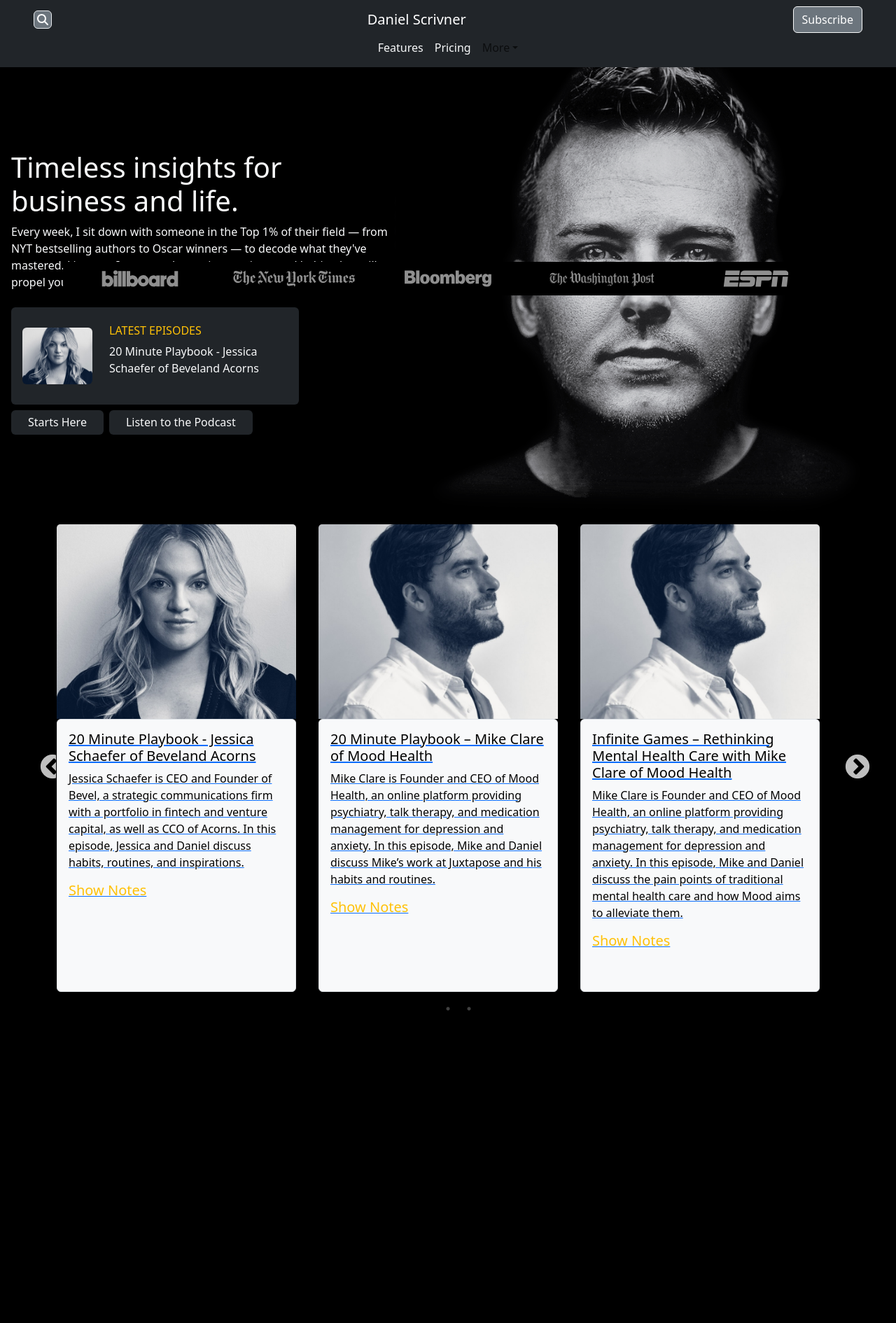
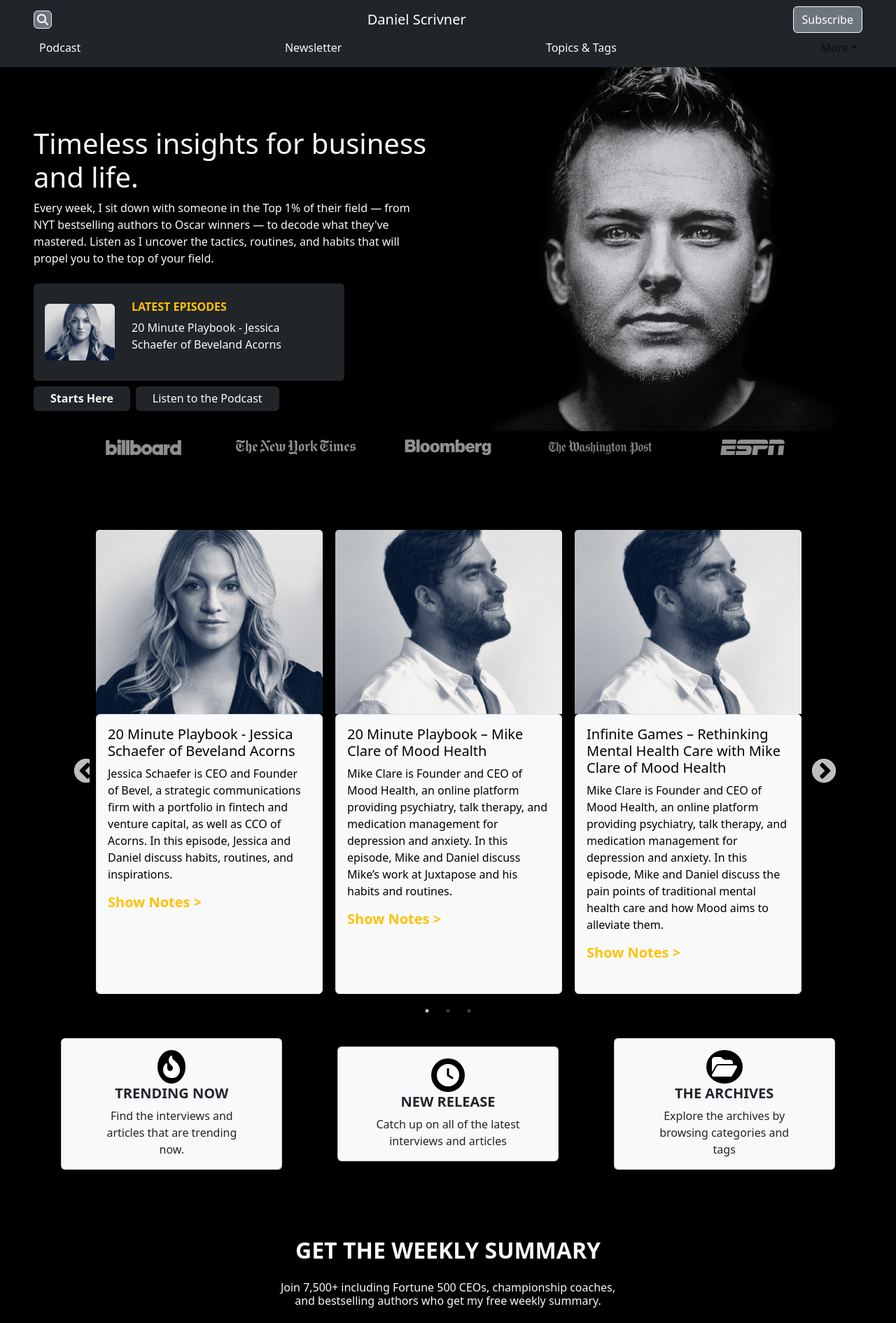
Before and after one commit to vincentalexx/DanielScrivner, a React (Vite) app: page / in a window 1280 px wide. Shown: the top 1890 px of the page at 70% size. Before the commit the page ends 1456 px from the top, so only its background shows below. Built offline with nearby package versions, Linux system fonts and the light colour scheme.

Commit message:
summary & minor styling

```diff
--- a/package.json
+++ b/package.json
@@ -14,6 +14,7 @@
     "@fortawesome/free-solid-svg-icons": "^6.5.1",
     "@fortawesome/react-fontawesome": "^0.2.0",
     "bootstrap": "^5.3.2",
+    "mdbreact": "^5.2.0",
     "react": "^18.2.0",
     "react-bootstrap": "^2.9.1",
     "react-dom": "^18.2.0",
--- a/src/App.jsx
+++ b/src/App.jsx
@@ -9,6 +9,7 @@
 import Navbar from './components/Navbar.jsx'
 import Dashboard from './components/Dashboard.jsx'
 import Slick from './components/Slick.jsx'
+import Summary from './components/Summary.jsx'
 
 function App() {
   const [count, setCount] = useState(0)
@@ -18,6 +19,7 @@
       <Navbar />
       <Dashboard />
       <Slick />
+      <Summary />
     </div>
   )
 }
--- a/src/components/Dashboard.jsx
+++ b/src/components/Dashboard.jsx
@@ -5,35 +5,36 @@
 import theNYtimes from '../assets/theNYtimes.svg'
 import theWTpost from '../assets/theWTpost.svg'
 import espn from '../assets/espn.svg'
+import $ from 'jquery'
 
 const Dashboard = () => {
     return (
-        <div className="text-light d-flex flex-column flex-md-row px-3 justify-content-center align-items-center mt-5" style={{marginTop: "20px", paddingLeft: "10px"}}>
+        <div className="text-light d-flex flex-column flex-lg-row-reverse px-5 justify-content-center align-items-center py-5" style={{marginTop: "20px", paddingLeft: "10px"}}>
+            <div className='100 d-flex justify-content-center col col-5 col-md-6'>
+                <img src={daniel} alt="daniel" className='img-fluid w-100'/>
+            </div>
             <div style={{maxWidth: "650px"}} className='mt-5 d-flex flex-column align-items-center align-items-md-start'>
                 <p className='h1 text-light'>Timeless insights for business and life.</p>
                 <p style={{maxWidth: "540px"}}>Every week, I sit down with someone in the Top 1% of their field — from NYT bestselling authors to Oscar winners — to decode what they've mastered. Listen as I uncover the tactics, routines, and habits that will propel you to the top of your field.</p>
                 <a href="#" className='d-flex gap-3 bg-dark text-decoration-none p-3 align-items-center w-75 rounded my-2'>
                     <img src={jessica} alt="jessica" style={{maxWidth: "100px"}} className='rounded'/>
-                    <div className='bg-dark p-2'>
-                        <p className='bg-dark text-warning font-weight-bold h6'>LATEST EPISODES</p>
-                        <p className='bg-dark text-light'>20 Minute Playbook - Jessica Schaefer of Beveland Acorns</p>
+                    <div className='bg-transparent p-2'>
+                        <p className='bg-transparent text-warning fw-bold h6'>LATEST EPISODES</p>
+                        <p className='bg-transparent text-light'>20 Minute Playbook - Jessica Schaefer of Beveland Acorns</p>
                     </div>
                 </a>
                 <div className='d-flex gap-2 text-decoration-none align-items-center w-75'>
-                    <a href="#" className='bg-dark text-decoration-none py-2 px-4 text-light font-weight-bold h6 rounded'>Starts Here</a>
-                    <a href="#" className='bg-dark text-decoration-none py-2 px-4 text-light font-weight-bold h6 rounded'>Listen to the Podcast</a>
+                    <a href="#" className='bg-dark text-decoration-none py-2 px-4 text-light fw-bold h6 rounded'>Starts Here</a>
+                    <a href="#" className='bg-dark text-decoration-none py-2 px-4 text-light fwbold h6 rounded'>Listen to the Podcast</a>
                 </div>
             </div>
-            <div className='100'>
-                <img src={daniel} alt="daniel" className='img-fluid' style={{maxWidth: "700px"}}/>
-            </div>
-            <div className='position-absolute d-flex align-items-end'>
+            <div className='position-absolute d-flex align-items-end' style={{marginTop: '550px'}}>
                 <div className='d-flex justify-content-between d-none d-lg-block align-items-center'>
-                    <img src={billboard} alt="" style={{width: "220px"}}/>
-                    <img src={theNYtimes} alt="" style={{width: "220px"}}/>
-                    <img src={bloomberg} alt="bloomberg" style={{width: "220px"}}/>
-                    <img src={theWTpost} alt="" style={{width: "220px"}}/>
-                    <img src={espn} alt="" style={{width: "220px"}}/>
+                    <img src={billboard} alt="" style={{width: "17vw"}}/>
+                    <img src={theNYtimes} alt="" style={{width: "17vw"}}/>
+                    <img src={bloomberg} alt="bloomberg" style={{width: "17vw"}}/>
+                    <img src={theWTpost} alt="" style={{width: "17vw"}}/>
+                    <img src={espn} alt="" style={{width: "17vw"}}/>
                 </div>
             </div>
         </div>
--- /dev/null
+++ b/src/components/Navbar.css
@@ -0,0 +1,3 @@
+.dropdown-menu{
+    --bs-dropdown-bg: rgba(var(--bs-dark-rgb));
+}
--- a/src/components/Navbar.jsx
+++ b/src/components/Navbar.jsx
@@ -4,25 +4,43 @@
 import { FontAwesomeIcon } from '@fortawesome/react-fontawesome';
 import { Button } from 'react-bootstrap'
 import { faSearch } from '@fortawesome/free-solid-svg-icons';
+import { useState } from 'react';
+import './Navbar.css'
 
 const NavBar = () => {
+
+    const [show, setShow] = useState(false);
+    const showDropdown = (e)=>{
+        setShow(!show);
+    }
+    const hideDropdown = e => {
+        setShow(false);
+    }
+
     return (
+        <div>
             <Navbar fixed='top' collapseOnSelect expand="lg" className="bg-dark px-5 d-flex flex-column align-items-center">
-            <div className='w-100 d-flex justify-content-between align-items-center bg-transparent'>
+                <div className='w-100 d-flex flex-lg-row-reverse justify-content-between align-items-center bg-transparent'>
+                    <Navbar.Toggle aria-controls="responsive-navbar-nav" className='bg-dark border-0'/>
+                    <Button className='bg-secondary border-light border-1 d-none d-lg-block'>Subscribe</Button>
+
+                    <Navbar.Brand href="#home" className='text-white bg-transparent'>Daniel Scrivner</Navbar.Brand>
+
                     <a href="#" className='d-flex bg-transparent'>
                         <FontAwesomeIcon icon={faSearch} className='border border-1 p-1 border-light-subtle bg-secondary rounded text-white' />
                     </a>
-                <Navbar.Brand href="#home" className='text-white bg-transparent'>Daniel Scrivner</Navbar.Brand>
+                </div>
+                <div className='bg-transparent w-100'>
+                    <Navbar.Collapse fixed='none' id="responsive-navbar-nav w-100" className='bg-dark'>
+                        <Nav className="bg-dark w-100 d-flex justify-content-between align-items-center">
+                            <Nav.Link href="#features" className='bg-dark text-light'>Podcast</Nav.Link>
+                            <Nav.Link href="#pricing" className='bg-dark text-light'>Newsletter</Nav.Link>
+                            <Nav.Link href="#pricing" className='bg-dark text-light'>Topics & Tags</Nav.Link>
+                            <Nav.Link href="#subscribe" className='bg-dark text-light d-lg-none'>
                                 <Button className='bg-secondary border-light border-1'>Subscribe</Button>
-                <Navbar.Toggle aria-controls="responsive-navbar-nav" className='bg-dark'/>
-            </div>
-            <div className='bg-transparent '>
-                <Navbar.Collapse id="responsive-navbar-nav" className='bg-dark'>
-                    <Nav className="me-auto bg-dark ">
-                        <Nav.Link href="#features" className='bg-dark text-light'>Features</Nav.Link>
-                        <Nav.Link href="#pricing" className='bg-dark text-light'>Pricing</Nav.Link>
-                        <NavDropdown title="More" className='bg-dark text-light' id="collapsible-nav-dropdown">
-                            <NavDropdown.Item href="#action/3.1" className='bg-dark text-light'>About</NavDropdown.Item>
+                            </Nav.Link>
+                            <NavDropdown title="More" className='bg-dark text-light ' id="collapsible-nav-dropdown" show={show} onMouseEnter={showDropdown}onMouseLeave={hideDropdown}>
+                                <NavDropdown.Item href="#action/3.1" className='bg-dark text-light pr-5 '>About</NavDropdown.Item>
                                 <NavDropdown.Item href="#action/3.2" className='bg-dark text-light'>Newsroom</NavDropdown.Item>
                                 <NavDropdown.Item href="#action/3.3" className='bg-dark text-light'>Contact</NavDropdown.Item>
                             </NavDropdown>
@@ -30,6 +48,7 @@
                     </Navbar.Collapse>
                 </div>
             </Navbar>
+        </div>
     );
 }
 
--- a/src/components/Slick.css
+++ b/src/components/Slick.css
@@ -5,3 +5,11 @@
 .slick-prev::before, .slick-next::before{
     font-size: 40px;
 }
+
+.slick-dots li.slick-active button:before{
+    color: white;
+}
+
+.slick-prev::before{
+    margin-right: 10px;
+}
--- a/src/components/Slick.jsx
+++ b/src/components/Slick.jsx
@@ -2,6 +2,8 @@
 import './Slick.css'
 import { Button, Card } from 'react-bootstrap';
 import { SlickList } from './SlickList';
+import { faClock, faFireAlt, faFolderOpen } from '@fortawesome/free-solid-svg-icons';
+import { FontAwesomeIcon } from '@fortawesome/react-fontawesome';
 
 
 const Slick = () => {
@@ -41,24 +43,59 @@
       });
 
     return (
-        <div className='d-flex flex-column justify-content-center mw-50 px-[80px]' style={{paddingLeft: '80px', paddingRight: '80px'}}>
-            <div className="slick text-light d-flex justify-content-center">
+        <div className='d-flex flex-column justify-content-center mw-50 align-items-center py-5' style={{}}>
+            <div className="slick text-light d-flex justify-content-center align-items-center pl-5" style={{maxWidth: '80vw'}}>
               {SlickList.map((slick) => {
                 return (
-                  <a href="#">
-                    <Card style={{ maxWidth: '390px', marginRight: '30px', backgroundColor: 'black'}} className='rounded pb-2 d-flex justify-content-center'>
+                  <a href="#" className='d-flex flex-column justify-content-center align-items-center bg-transparent px-2 text-decoration-none'>
+                    <Card style={{ maxWidth: '400px', backgroundColor: 'transparent'}} className='rounded pb-2 d-flex justify-content-center align-items-center'>
+
                       <Card.Img variant="top" src={slick.img} />
-                      <Card.Body style={{height: '390px'}} className='border rounded bg-light'>
-                        <Card.Title className='text-black bg-light'>{slick.title}</Card.Title>
-                        <Card.Text className='text-black bg-light'>{slick.text}</Card.Text>
-                        <a href="#" className='text-decoration-none bg-light text-warning font-weight-bold h5'>Show Notes  </a>
+                      <Card.Body style={{height: '50vh'}} className='border rounded bg-light'>
+                        <Card.Title className='text-black bg-transparent'>{slick.title}</Card.Title>
+                        <Card.Text className='text-black bg-transparent'>{slick.text}</Card.Text>
+                        <a href="#" className='text-decoration-none bg-transparent text-warning fw-bold h5'>Show Notes > </a>
                       </Card.Body>
                     </Card>
                   </a>
                 );
-                })}
+              })}
+            </div><br />
+            <div className='d-flex px-5 flex-column flex-lg-row justify-content-center align-items-center gap-5 gap-lg-0'>
+            <a href="#" className='text-decoration-none d-flex justify-content-center align-items-center'>
+              <Card style={{ width: '80%' }} className=' bg-light text-center d-flex justify-content-center align-items-center'>
+                <Card.Body className='bg-transparent px-5' style={{maxWidth: '400px'}}>
+                <FontAwesomeIcon icon={faFireAlt} className='text-white p-2 fs-2 rounded-circle'/>
+                  <Card.Title className='bg-transparent fw-bold'>TRENDING NOW</Card.Title>
+                  <Card.Text className='bg-transparent'>
+                    Find the interviews and articles that are trending now.
+                  </Card.Text>
+                </Card.Body>
+              </Card>
+              </a>
+              <a href="#" className='text-decoration-none d-flex justify-content-center align-items-center'>
+              <Card style={{ width: '80%' }} className=' bg-light text-center d-flex justify-content-center align-items-center'>
+                <Card.Body className='bg-transparent px-5' style={{maxWidth: '400px'}}>
+                <FontAwesomeIcon icon={faClock} className='text-white p-2 fs-2 rounded-circle'/>
+                  <Card.Title className='bg-transparent fw-bold'>NEW RELEASE</Card.Title>
+                  <Card.Text className='bg-transparent'>
+                    Catch up on all of the latest interviews and articles
+                  </Card.Text>
+                </Card.Body>
+              </Card>
+              </a>
+              <a href="#" className='text-decoration-none d-flex justify-content-center align-items-center'>
+                <Card style={{ width: '80%' }} className=' bg-light text-center d-flex justify-content-center align-items-center'>
+                  <Card.Body className='bg-transparent px-5' style={{maxWidth: '400px'}}>
+                  <FontAwesomeIcon icon={faFolderOpen} className='text-white p-2 fs-2 rounded-circle'/>
+                    <Card.Title className='bg-transparent fw-bold'>THE ARCHIVES</Card.Title>
+                    <Card.Text className='bg-transparent'>
+                      Explore the archives by browsing categories and tags
+                    </Card.Text>
+                  </Card.Body>
+                </Card>
+              </a>
             </div>
-
         </div>
     );
 }
--- /dev/null
+++ b/src/components/Summary.jsx
@@ -0,0 +1,21 @@
+import { Button } from "react-bootstrap";
+
+const Summary = () => {
+    return (
+        <div className="d-flex flex-column justify-content-center align-items-center text-center text-light p-5 gap-3">
+            <p className="fw-bold font-italic h2">GET THE WEEKLY SUMMARY</p>
+            <div>
+                <p className="h6" style={{maxWidth: '480px'}}>Join 7,500+ including Fortune 500 CEOs, championship coaches, and bestselling authors who get my free weekly summary.</p>
+            </div>
+            <div className="w-100 d-flex justify-content-center">
+                <input type="text" className="text-light p-2 border rounded-start" style={{ maxWidth: '300px', width: '50%'}} placeholder="Enter your email..."/>
+                <input type="button" value="Try it" className="bg-light border rounded-end text-black py-2 fw-bold px-4 border-0" />
+            </div>
+            <div>
+                <p className="text-secondary">By subscribing, you agree to our <a href="#" className="text-secondary">privacy policy</a> .</p>
+            </div>
+        </div>
+    );
+}
+
+export default Summary
```
Also changed, not shown: 1 other file (tests, documents, lock files or other folders). Lines whose indentation alone changed are shown as unchanged.
